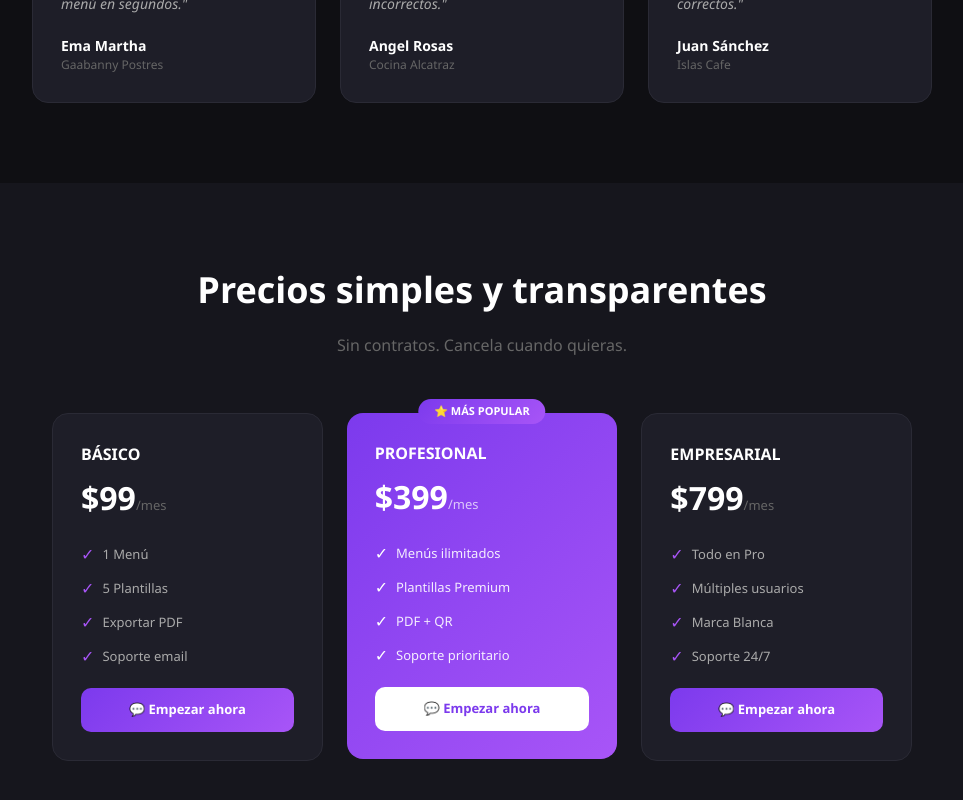
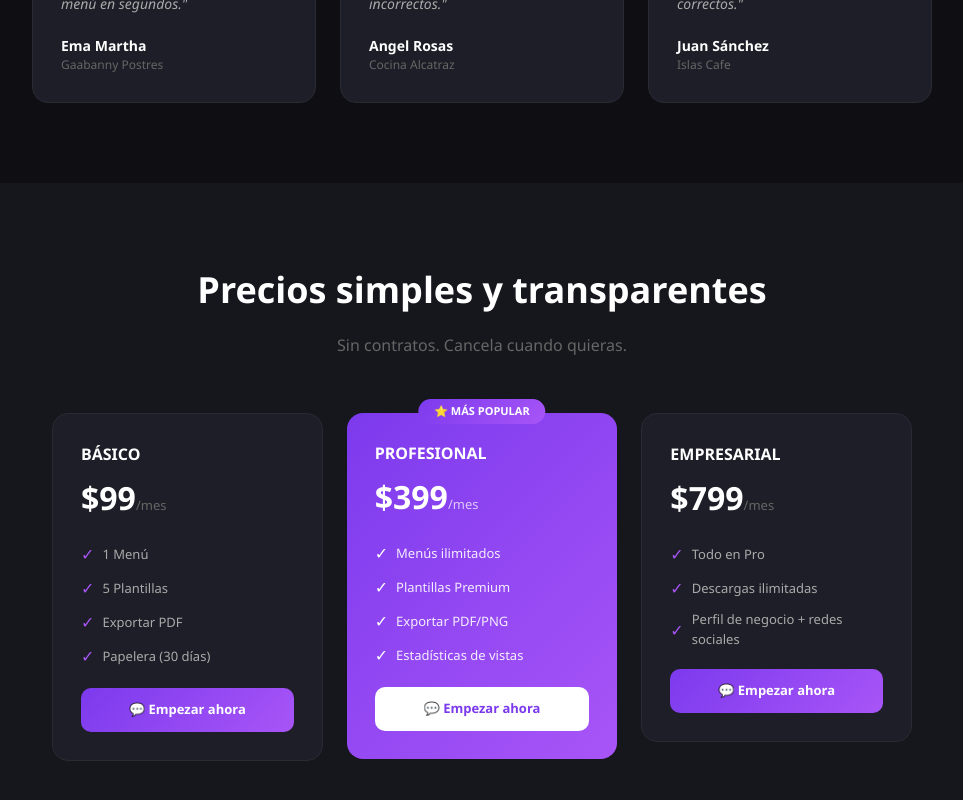
Before and after one commit to IRVINISAEL/EDITOR-MENU, a Next.js app in the folder menu-front/menus-app/: page /landing in a window 1280 px wide. Shown: the part 1909-2709 px from the top of the page, without its empty margins (158-1121 px from the left). Built offline with nearby package versions, Linux system fonts and the light colour scheme.

Commit message:
fix: corregir beneficios de planes para reflejar funciones reales

```diff
--- a/menu-front/menus-app/src/app/landing/page.tsx
+++ b/menu-front/menus-app/src/app/landing/page.tsx
@@ -4,7 +4,7 @@ import { useState } from "react";
 const features = [
   { icon: "✏️", titulo: "Editor Profesional", desc: "Diseña tu menú con drag & drop. Sin conocimientos de diseño." },
   { icon: "⚡", titulo: "Actualización Instantánea", desc: "Cambia precios y platillos en segundos desde tu celular." },
-  { icon: "📄", titulo: "Exporta a PDF y QR", desc: "Descarga tu menú en PDF o comparte el link con un código QR." },
+  { icon: "📄", titulo: "Exporta a PDF", desc: "Descarga tu menú en PDF o PNG cuando quieras." },
   { icon: "🎨", titulo: "Plantillas Premium", desc: "Más de 20 plantillas profesionales para todo tipo de negocio." },
   { icon: "📱", titulo: "Vista Móvil", desc: "Tus clientes pueden ver el menú desde cualquier celular." },
   { icon: "💰", titulo: "Ahorra dinero", desc: "Olvídate de pagar $1,000 MXN cada vez que actualizas tu menú." },
@@ -17,9 +17,9 @@ const testimonios = [
 ];
 
 const planes = [
-  { nombre: "BÁSICO", precio: 99, features: ["1 Menú", "5 Plantillas", "Exportar PDF", "Soporte email"], popular: false },
-  { nombre: "PROFESIONAL", precio: 399, features: ["Menús ilimitados", "Plantillas Premium", "PDF + QR", "Soporte prioritario"], popular: true },
-  { nombre: "EMPRESARIAL", precio: 799, features: ["Todo en Pro", "Múltiples usuarios", "Marca Blanca", "Soporte 24/7"], popular: false },
+  { nombre: "BÁSICO", precio: 99, features: ["1 Menú", "5 Plantillas", "Exportar PDF", "Papelera (30 días)"], popular: false },
+  { nombre: "PROFESIONAL", precio: 399, features: ["Menús ilimitados", "Plantillas Premium", "Exportar PDF/PNG", "Estadísticas de vistas"], popular: true },
+  { nombre: "EMPRESARIAL", precio: 799, features: ["Todo en Pro", "Descargas ilimitadas", "Perfil de negocio + redes sociales"], popular: false },
 ];
 
 const WHATSAPP_NUMBER = "529001234567";
```
